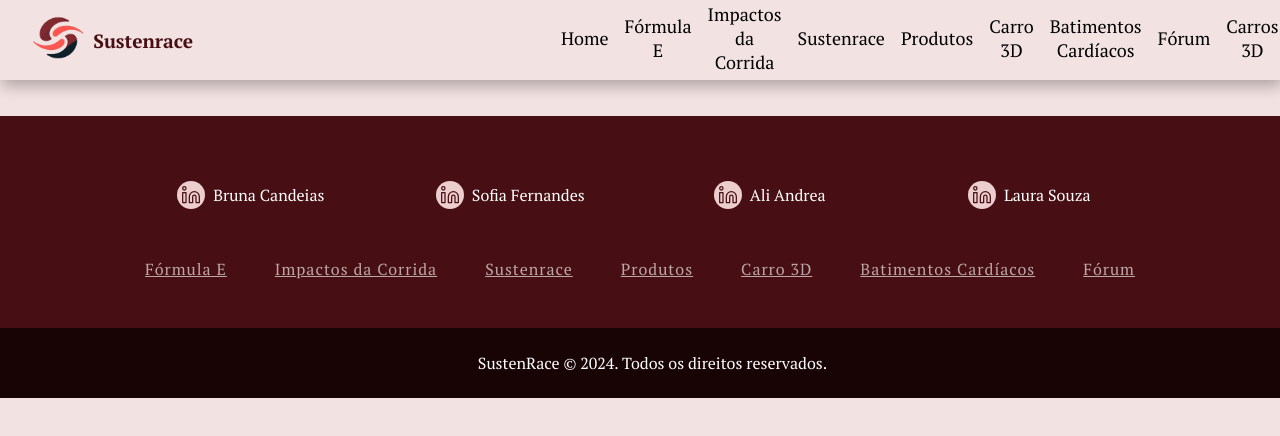
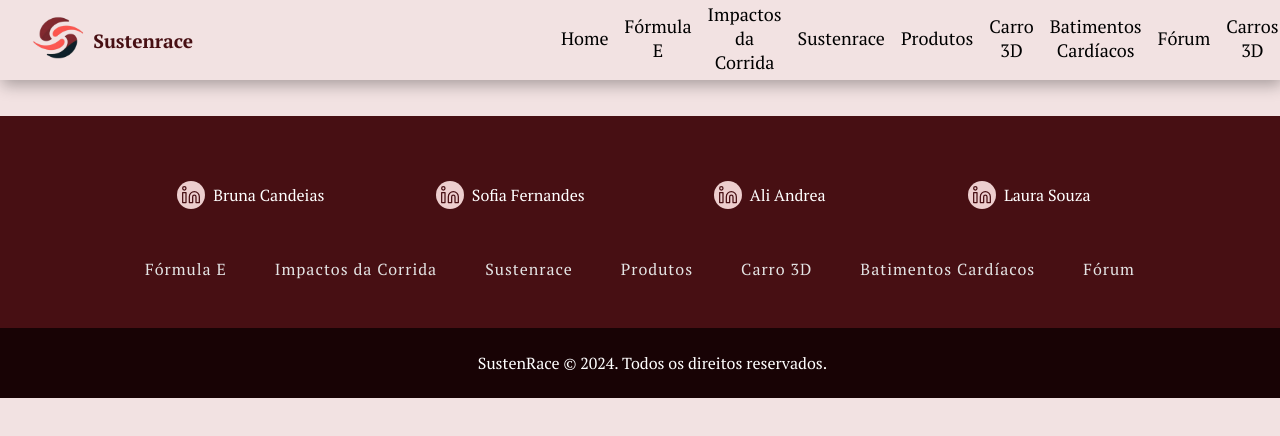
Before and after one commit to brunacostaz/Sustenrace, a React (Create React App) app: page /Sustenrace/carros3D in a window 1280 px wide. Shown: the top 436 px of the page. Built offline with nearby package versions, Linux system fonts and the light colour scheme.

Commit message:
remoção do underline dos links no footer e mudança da cor

```diff
--- a/src/componentes/Footer/Footer.css
+++ b/src/componentes/Footer/Footer.css
@@ -25,8 +25,14 @@
 }
 
 .linksSite a {
-    color: rgba(255, 255, 255, 0.63);
+    color: rgb(228, 228, 228);
     letter-spacing: 1px;
+    text-decoration: none;
+    transition: color 0.2s;
+}
+
+.linksSite a:hover {
+    color: rgb(185, 185, 185);
 }
 
 .direitos {
```
